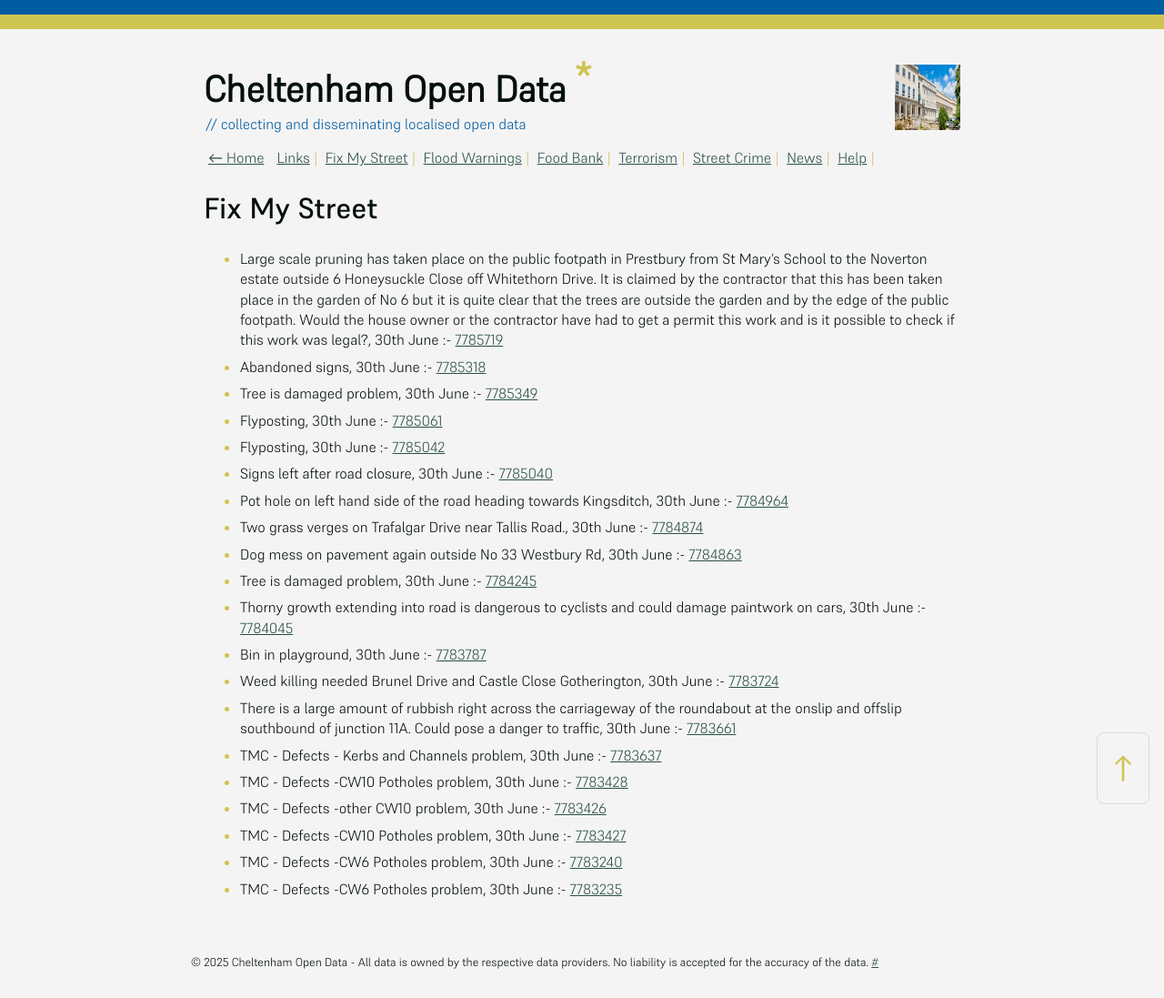
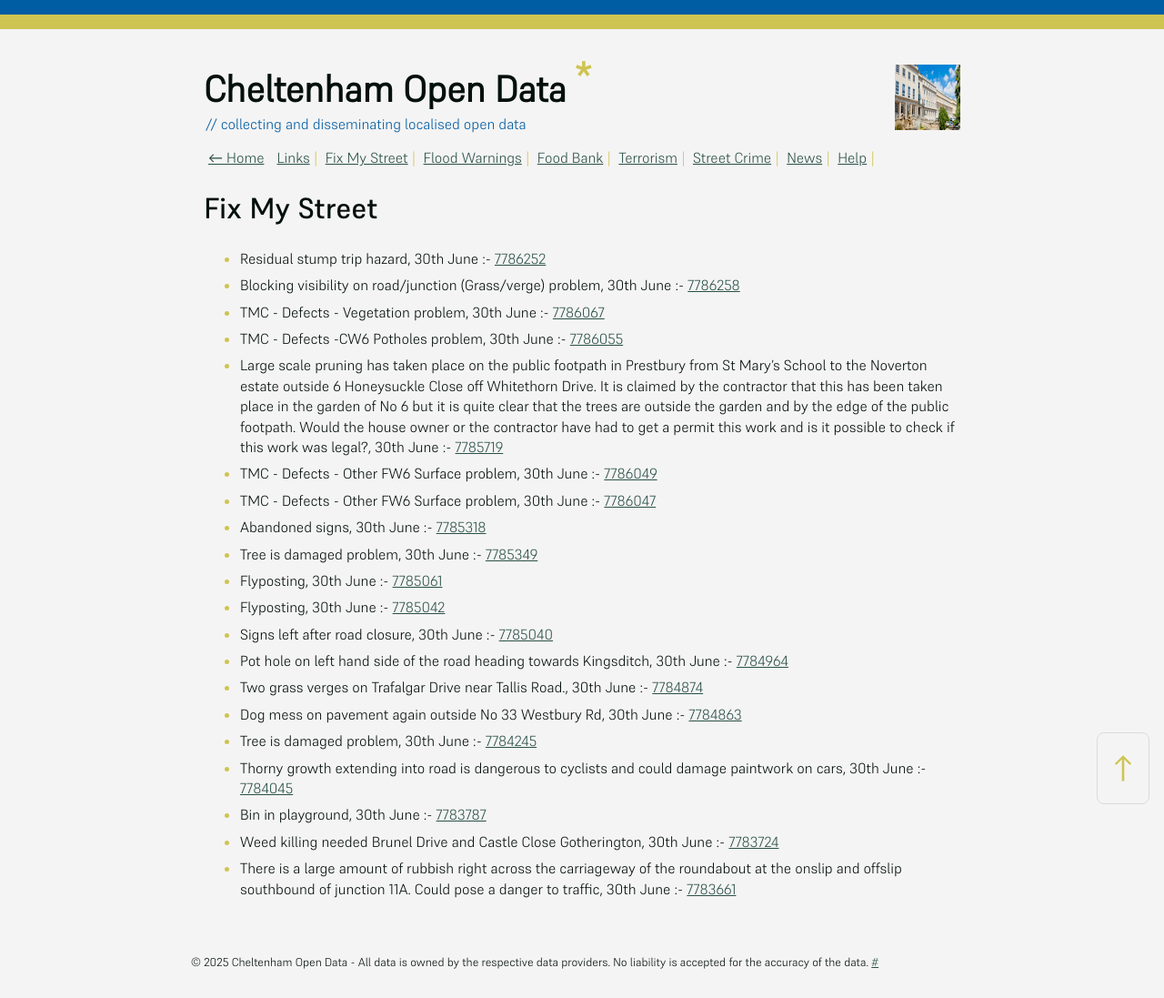
Before and after one commit to mat-0/cheltenham-open-data, a Jekyll site: the page built from _pages/fix-my-street.md, in a window 1280 px wide. Shown: the whole page at 91% size. Built offline with Jekyll 4.4.1, drawn with Linux system fonts in a browser that asks for light colours.

Commit message:
Updated 2025-06-30 13:08:53

```diff
--- a/_pages/fix-my-street.md
+++ b/_pages/fix-my-street.md
@@ -9,7 +9,13 @@ permalink: /fix-my-street
 
 <!-- fix_marker starts -->
 
+- Residual stump trip hazard, 30th June :- [7786252](https://www.fixmystreet.com/report/7786252)
+- Blocking visibility on road/junction (Grass/verge) problem, 30th June :- [7786258](https://www.fixmystreet.com/report/7786258)
+- TMC - Defects - Vegetation problem, 30th June :- [7786067](https://www.fixmystreet.com/report/7786067)
+- TMC - Defects -CW6 Potholes  problem, 30th June :- [7786055](https://www.fixmystreet.com/report/7786055)
 - Large scale pruning has taken place on the public footpath in Prestbury from St Mary's School to the Noverton estate outside 6 Honeysuckle Close off Whitethorn Drive. It is claimed by the contractor that this has been taken place in the garden of No 6 but it is quite clear that the trees are outside the garden and by the edge of the public footpath. Would the house owner or the contractor have had to get a permit this work and is it possible to check if this work was legal?, 30th June :- [7785719](https://www.fixmystreet.com/report/7785719)
+- TMC - Defects - Other FW6  Surface problem, 30th June :- [7786049](https://www.fixmystreet.com/report/7786049)
+- TMC - Defects - Other FW6  Surface problem, 30th June :- [7786047](https://www.fixmystreet.com/report/7786047)
 - Abandoned signs, 30th June :- [7785318](https://www.fixmystreet.com/report/7785318)
 - Tree is damaged problem, 30th June :- [7785349](https://www.fixmystreet.com/report/7785349)
 - Flyposting, 30th June :- [7785061](https://www.fixmystreet.com/report/7785061)
@@ -23,11 +29,5 @@ permalink: /fix-my-street
 - Bin in playground, 30th June :- [7783787](https://www.fixmystreet.com/report/7783787)
 - Weed killing needed Brunel Drive and Castle Close Gotherington, 30th June :- [7783724](https://www.fixmystreet.com/report/7783724)
 - There is a large amount of rubbish right across the carriageway of the roundabout at the onslip and offslip southbound of junction 11A. Could pose a danger to traffic, 30th June :- [7783661](https://www.fixmystreet.com/report/7783661)
-- TMC - Defects - Kerbs and Channels problem, 30th June :- [7783637](https://www.fixmystreet.com/report/7783637)
-- TMC - Defects -CW10 Potholes problem, 30th June :- [7783428](https://www.fixmystreet.com/report/7783428)
-- TMC - Defects -other CW10 problem, 30th June :- [7783426](https://www.fixmystreet.com/report/7783426)
-- TMC - Defects -CW10 Potholes problem, 30th June :- [7783427](https://www.fixmystreet.com/report/7783427)
-- TMC - Defects -CW6 Potholes  problem, 30th June :- [7783240](https://www.fixmystreet.com/report/7783240)
-- TMC - Defects -CW6 Potholes  problem, 30th June :- [7783235](https://www.fixmystreet.com/report/7783235)
 
 <!-- fix_marker ends -->
```
Also changed, not shown: _data/flood.json (+4 -4 lines), _pages/news.md (+8 -8 lines), index.md (+5 -5 lines).
